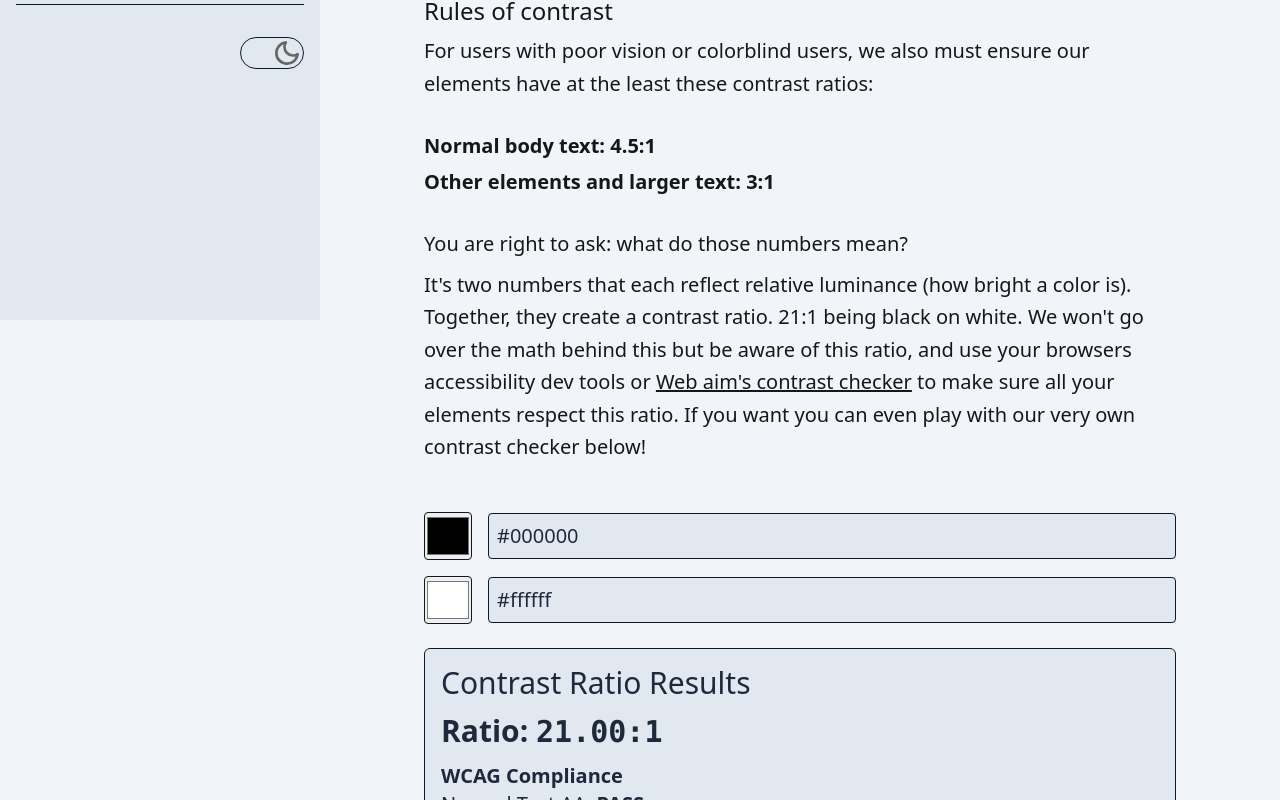
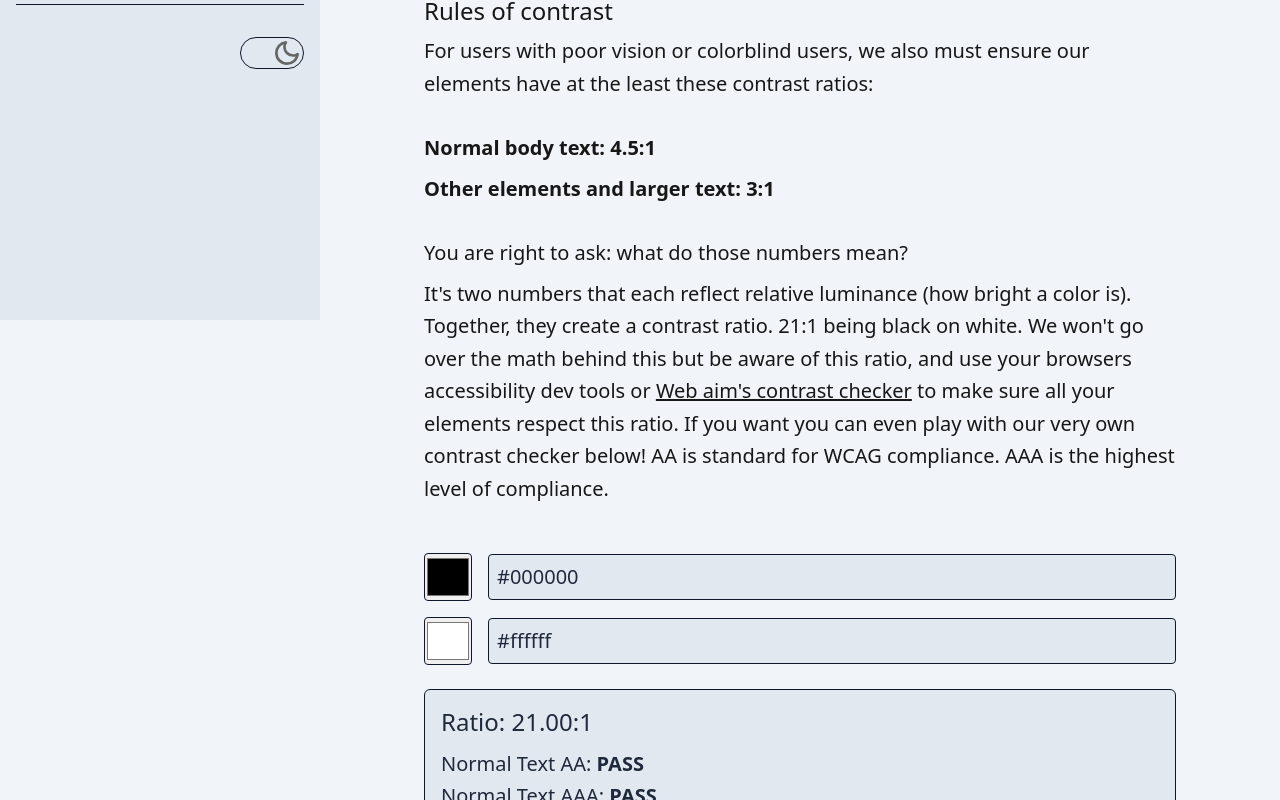
Before and after one commit to joayo13/w3bdojo, a SvelteKit app: page /lessons/lesson-5 in a window 1280 px wide. Shown: the part 480-1280 px from the top of the page. Built offline with nearby package versions, Linux system fonts and the light colour scheme.

Commit message:
made form accessible for contrast checker, rearranged headings to be in sequential order

```diff
--- a/src/components/ContrastChecker.svelte
+++ b/src/components/ContrastChecker.svelte
@@ -65,12 +65,14 @@
 	<div class="space-y-4">
 		<div class="flex items-center gap-4">
 			<input
+				aria-label="Select color 1"
 				type="color"
 				bind:value={color1}
 				class="h-12 w-12 rounded border border-slate-900 dark:border-slate-200"
 				on:input={() => (contrastResult = calculateContrastRatio(color1, color2))}
 			/>
 			<input
+				aria-label="Enter color 1"
 				type="text"
 				bind:value={color1}
 				class="flex-1 rounded border border-slate-900 bg-slate-200 p-2 dark:border-slate-200 dark:bg-slate-800"
@@ -79,12 +81,14 @@
 		</div>
 		<div class="flex items-center gap-4">
 			<input
+				aria-label="Select color 2"
 				type="color"
 				bind:value={color2}
 				class="h-12 w-12 rounded border border-slate-900 dark:border-slate-200"
 				on:input={() => (contrastResult = calculateContrastRatio(color1, color2))}
 			/>
 			<input
+				aria-label="Enter color 2"
 				type="text"
 				bind:value={color2}
 				class="flex-1 rounded border border-slate-900 bg-slate-200 p-2 dark:border-slate-200 dark:bg-slate-800"
@@ -97,13 +101,11 @@
 		<div
 			class="space-y-3 rounded-md border border-slate-900 bg-slate-200 p-4 dark:border-slate-200 dark:bg-slate-800"
 		>
-			<h3 class="text-3xl">Contrast Ratio Results</h3>
-			<p class="text-3xl font-bold">
-				Ratio: <span class="font-mono">{contrastResult.ratio}:1</span>
+			<p class="text-2xl">
+				Ratio: {contrastResult.ratio}:1
 			</p>
 
 			<div>
-				<h4 class="font-bold">WCAG Compliance</h4>
 				<ul class=" space-y-1">
 					<li>
 						Normal Text AA:
--- a/src/routes/+layout.svelte
+++ b/src/routes/+layout.svelte
@@ -78,17 +78,19 @@
 		<li>
 			<a href="/lessons/lesson-5">Visual Accessibility</a>
 		</li>
-		<div class="h-px w-full bg-slate-900 dark:bg-slate-200"></div>
+		<li>
+			<div aria-hidden="true" class="h-px w-full bg-slate-900 dark:bg-slate-200"></div>
 			<button
 				onclick={toggleDarkMode}
 				aria-label="Toggle dark mode"
 				aria-pressed={darkMode}
-			class="relative ml-auto h-8 w-16 rounded-full border border-slate-900 dark:border-slate-200"
+				class="relative ml-auto mt-8 h-8 w-16 rounded-full border border-slate-900 dark:border-slate-200"
 			>
 				<div
 					class="absolute right-0 top-1/2 size-8 -translate-y-1/2 bg-moon-svg dark:left-0 dark:bg-sun-svg"
 				></div>
 			</button>
+		</li>
 	</ul>
 </nav>
 <!-- /desktop nav links -->
--- a/src/routes/lessons/lesson-1/+page.svelte
+++ b/src/routes/lessons/lesson-1/+page.svelte
@@ -75,6 +75,7 @@
 </p>
 <div class="w-fit">
 	<select
+		aria-label="Select an option"
 		class="mt-8 rounded-md border border-slate-900 bg-slate-200 px-2 py-2 text-slate-900 dark:border-slate-200 dark:bg-slate-800 dark:text-slate-100"
 		onchange={handleSelectChange}
 	>
--- a/src/routes/lessons/lesson-5/+page.svelte
+++ b/src/routes/lessons/lesson-5/+page.svelte
@@ -52,10 +52,10 @@
 </p>
 <ol class="mt-8 flex flex-col gap-2">
 	<li>
-		<h4 class="font-bold">Normal body text: 4.5:1</h4>
+		<p class="font-bold">Normal body text: 4.5:1</p>
 	</li>
 	<li>
-		<h4 class="font-bold">Other elements and larger text: 3:1</h4>
+		<p class="font-bold">Other elements and larger text: 3:1</p>
 	</li>
 </ol>
 <p class="mt-8">You are right to ask: what do those numbers mean?</p>
@@ -65,7 +65,7 @@
 	aware of this ratio, and use your browsers accessibility dev tools or
 	<a href="https://webaim.org/resources/contrastchecker/">Web aim's contrast checker</a> to make sure
 	all your elements respect this ratio. If you want you can even play with our very own contrast checker
-	below!
+	below! AA is standard for WCAG compliance. AAA is the highest level of compliance.
 </p>
 <ContrastChecker />
 <h2 class="mt-8 text-2xl">Legibility of Text</h2>
```
Lines whose indentation alone changed are shown as unchanged.
